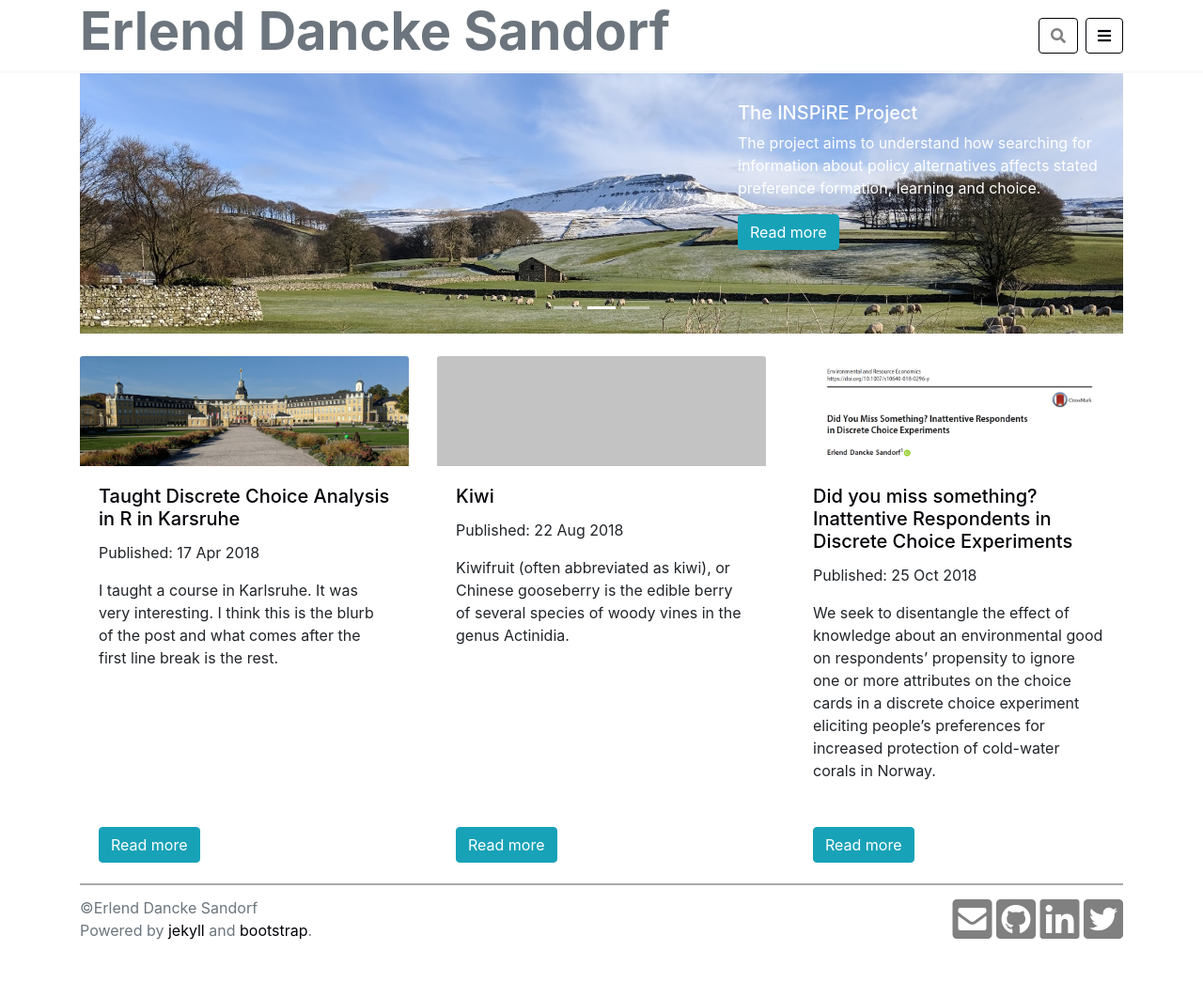
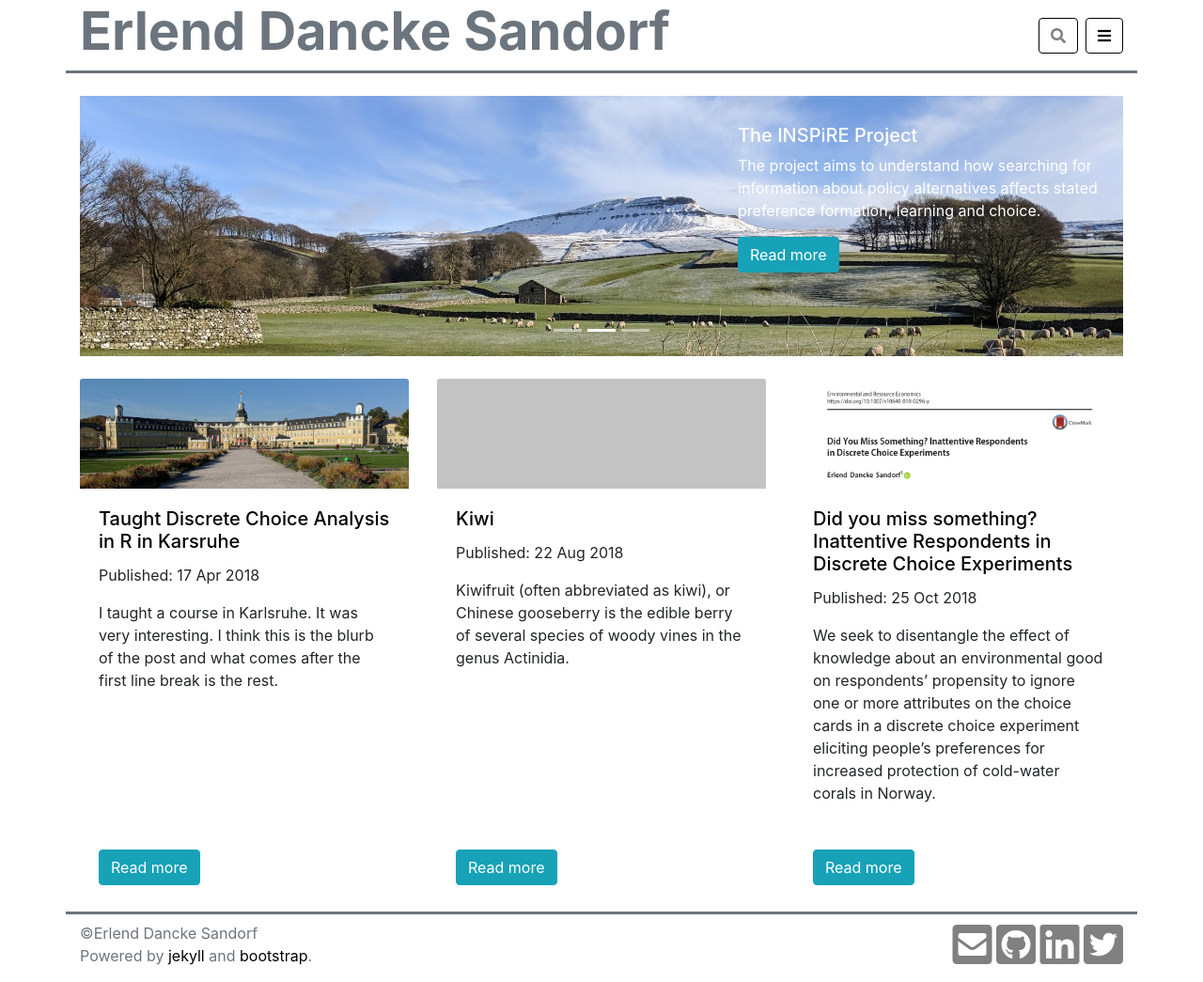
Before and after one commit to edsandorf/old-edsandorf-website, a Jekyll site: the page built from index.html, in a window 1280 px wide and 1045 px high. Shown: the whole window at 94% size. Built offline with Jekyll 4.4.1, drawn with Linux system fonts in a browser that asks for light colours.

Commit message:
Changed border-color and added margins

```diff
--- a/_includes/footer.html
+++ b/_includes/footer.html
@@ -1,8 +1,7 @@
 <!doctype html>
 <html>
-  <div class = "container">
-    <hr class = "footer-header-divider">
-    <div class = "row">
+  <div class = "container border-top border-secondary border-3 mt-3">
+    <div class = "row mt-2">
       <div class = "col-sm-8">
          <p class = "text-muted">&copy;Erlend Dancke Sandorf <br>
         Powered by <a href = "https://jekyllrb.com/" class = "footer-header-link">jekyll</a> and <a href = "https://getbootstrap.com/" class = "footer-header-link">bootstrap</a>.</p>
--- a/_includes/header.html
+++ b/_includes/header.html
@@ -1,7 +1,6 @@
 <!doctype html>
 <html>
-  <div class = "jumbotron jumbotron-fluid pb-0 pl-0 pt-0 pr-0 mb-0 border-bottom border-light border-3 sticky-top bg-white">
-    <div class = "container">
+  <div class = "container pb-0 pt-0 mb-4 border-bottom border-secondary border-3 sticky-top bg-white">
     <div class = "row align-items-center top-buffer">
       <div class = "col-sm-10">
         <a href = "/" id = "header-link"><h1 class = "text-muted display-4 font-weight-bold">Erlend Dancke Sandorf</h1></a>
@@ -13,5 +12,4 @@
       </div>
     </div>
   </div>
-  </div>
 </html>
```
Lines whose indentation alone changed are shown as unchanged.
